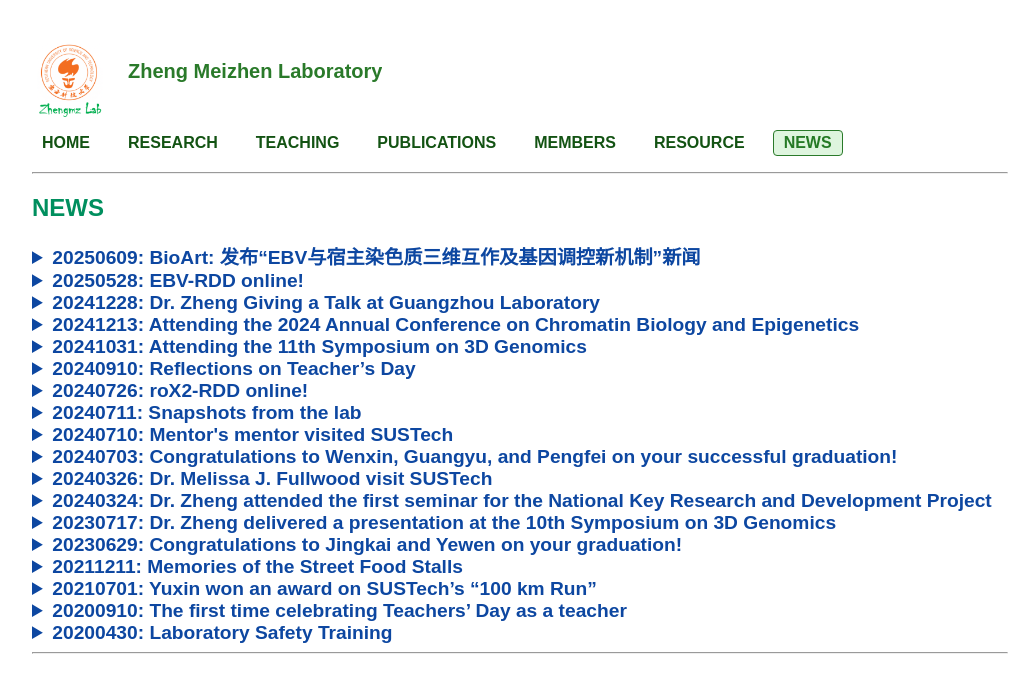
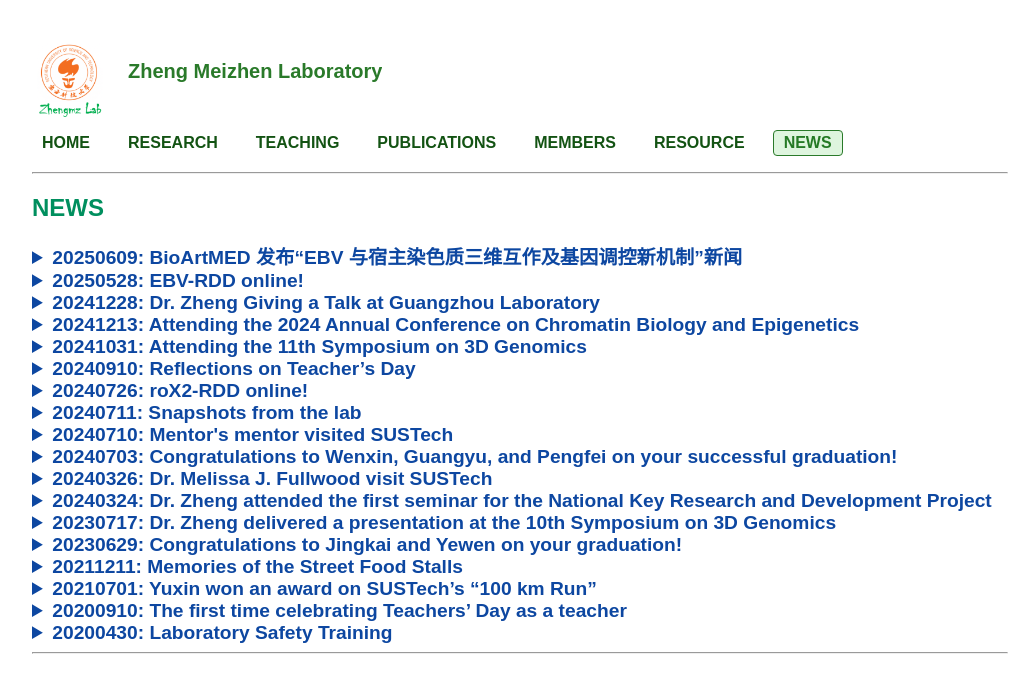
Before and after one commit to ZhengmzLab/zhengmzlab.github.io, a Jekyll site: the page built from news.md, in a window 1280 px wide. Shown: the top 693 px of the page, without its empty margins (120-1143 px from the left). Built offline with Jekyll 4.4.1, drawn with Linux system fonts in a browser that asks for light colours; comment, search, counter and statistics services are not loaded.

Commit message:
Update news.md

```diff
--- a/news.md
+++ b/news.md
@@ -6,7 +6,7 @@ title: NEWS
 
 <!-- ################################# -->
 <details>
-<summary  style="color:#0D47A1; font-size:1.2em; font-weight:bold;" >20250609: BioArt: 发布“EBV与宿主染色质三维互作及基因调控新机制”新闻</summary>
+<summary  style="color:#0D47A1; font-size:1.2em; font-weight:bold;" >20250609: BioArtMED 发布“EBV 与宿主染色质三维互作及基因调控新机制”新闻</summary>
 <br>
 <a href="https://mp.weixin.qq.com/s/czUFhGRr6y7QeU15wVi62Q">The EMBO Journal | 郑梅珍/田瑞林/曾福星/李依明团队合作揭示EB病毒与宿主染色质三维互作及基因调控新机制</a>
 
```
